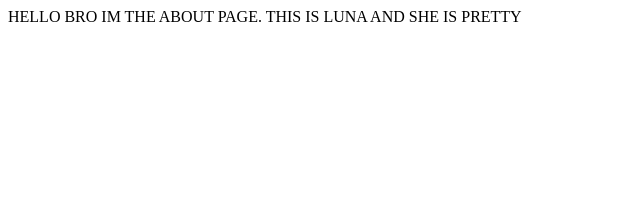
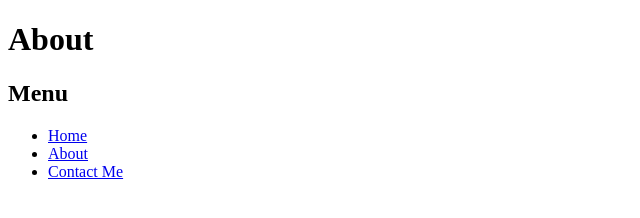
Before and after one commit to LunaBegray/basic-info-site, a website: page about.html in a window 1280 px wide. Shown: the whole page, without its empty margins (0-640 px from the left). Drawn offline with Linux system fonts and the light colour scheme.

Commit message:
about.html

```diff
--- a/about.html
+++ b/about.html
@@ -2,9 +2,16 @@
 <html lang="en">
 <head>
     <meta charset="UTF-8">
-    <title>About page</title>
+    <meta http-equiv="X-UA-Compatible" content="IE=edge">
+    <meta name="viewport" content="width=device-width, initial-scale=1.0">
+    <title>About</title>
 </head>
 <body>
-    <div> HELLO BRO IM THE ABOUT PAGE. THIS IS LUNA AND SHE IS PRETTY</div>
+    <h1>About</h1>
+    <h2>Menu</h2>
+    <ul>
+        <li><a href="index.html">Home</a></li>
+        <li><a href="about.html">About</a></li>
+        <li><a href="contact-me.html">Contact Me</a></li>
 </body>
 </html>
```
